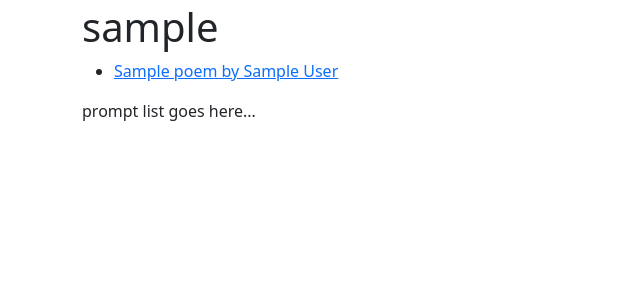
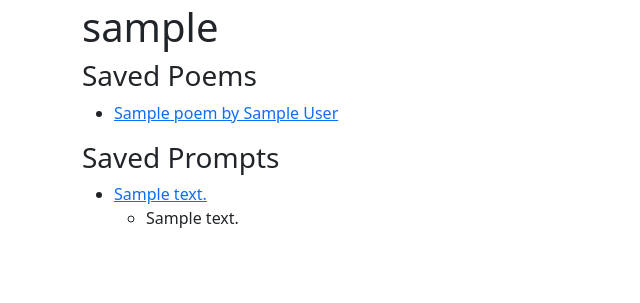
Before and after one commit to juneadam/poetry-app, a Flask app: page /userprofile in a window 1280 px wide. Shown: the part 53-356 px from the top of the page, without its empty margins (0-640 px from the left). Run offline with Flask 2, Linux system fonts and the light colour scheme; the visitor is signed in with stand-in values (Sample User, id 1); tables that the repository leaves empty hold one stand-in row (values such as "Sample post").

Commit message:
saved prompts now appear on user profile

```diff
--- a/crud.py
+++ b/crud.py
@@ -102,11 +102,16 @@ def get_all_prompts():
     return model.PromptDB.query.all()
 
 def find_prompt_by_text(prompt_text):
-    """Look up a prompt by id number."""
+    """Look up a prompt by text of the prompt."""
 
     return model.PromptDB.query.filter(model.PromptDB.prompt_text==prompt_text).first()
 
-def find_all_prompts_by_user_id(user_id):
+def find_prompt_by_id(prompt_id):
+    """Look up a prompt by id number."""
+
+    return model.PromptDB.query.filter_by(prompt_id=prompt_id).first()
+
+def find_all_saved_prompts_by_user_id(user_id):
     """Generate a list of every prompt saved by a particular user."""
 
     return model.SavedPrompt.query.filter_by(user_id=user_id).all()
--- a/server.py
+++ b/server.py
@@ -254,18 +254,19 @@ def user_profile():
         print(f'\n\n\n\n\n bookmarks {bookmarks} \n\n\n\n')
 
 
-        # user_prompts = crud.find_all_prompts_by_user_id(logged_in)
-        # prompt_texts = []
-        # for prompt in user_prompts:
-        #     prompt_in_db = crud.find_prompt_by_id(prompt.prompt_id)
-        #     prompt_texts.append((prompt.prompt_id, prompt_in_db.prompt_text))
+        user_prompts = crud.find_all_saved_prompts_by_user_id(logged_in)
+        prompt_texts = []
+        for saved_prompt in user_prompts:
+            prompt_in_db = crud.find_prompt_by_id(saved_prompt.prompt_id)
+            prompt_texts.append((saved_prompt.prompt_id, saved_prompt.user_text, prompt_in_db.prompt_text))
 
-        # print(f'\n\n\n\n\n prompt_texts {prompt_texts} \n\n\n\n')
+        print(f'\n\n\n\n\n prompt_texts {prompt_texts} \n\n\n\n')
 
 
         return render_template('userprofile.html',
                                 username=username,
-                                bookmarks=bookmarks)
+                                bookmarks=bookmarks,
+                                prompt_texts=prompt_texts)
 
 if __name__ == "__main__":
     connect_to_db(app)
--- a/templates/userprofile.html
+++ b/templates/userprofile.html
@@ -10,8 +10,9 @@
     </div>
 </div>
 <div class="container">
+    <div class="row">
         <div class="col-6-md">
-        <div id="saved-poems-list">
+            <div id="saved-poems-list"><h3>Saved Poems</h3>
                 <ul>
                 {% for poem in bookmarks %}
                     <li><a href='poems/{{ poem[0] }}'>{{ poem[1] }}  by {{ poem[2] }}</a></li>
@@ -20,8 +21,17 @@
             </div>
         </div>
         <div class="col-6-md">
-        <div id="saved-prompts-list">
-            prompt list goes here...
+            <div id="saved-prompts-list"><h3>Saved Prompts</h3>
+                <ul>
+                {% for prompt in prompt_texts %}
+                    <li><a href='prompts/{{ prompt[0] }}'>{{ prompt[2] }}</a>
+                        <ul>
+                            <li>{{ prompt[1] }}</li>
+                        </ul>
+                    </li>
+                {% endfor %}
+                </ul>
+            </div>
         </div>
     </div>
 </div>
```
Lines whose indentation alone changed are shown as unchanged.
